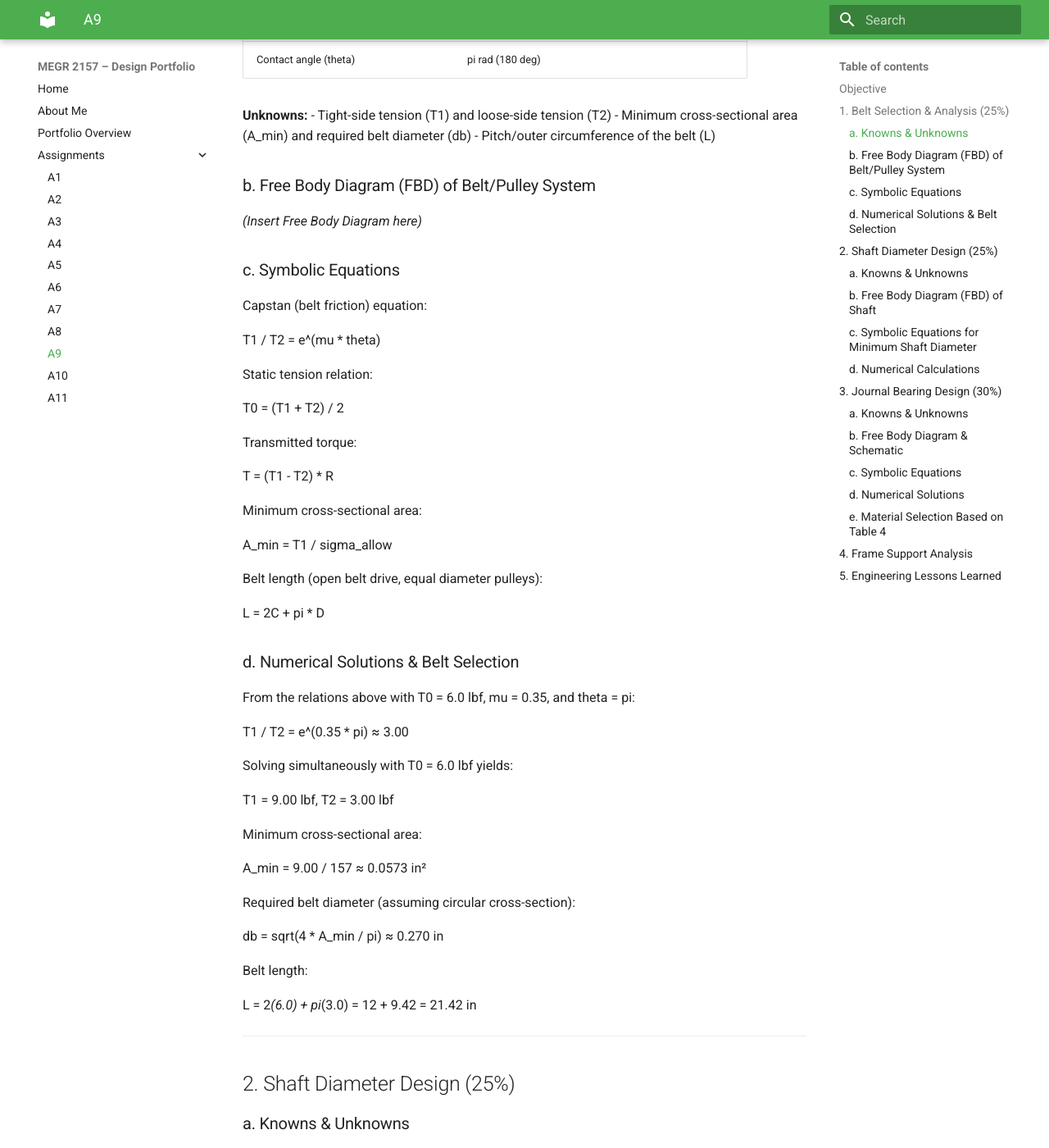
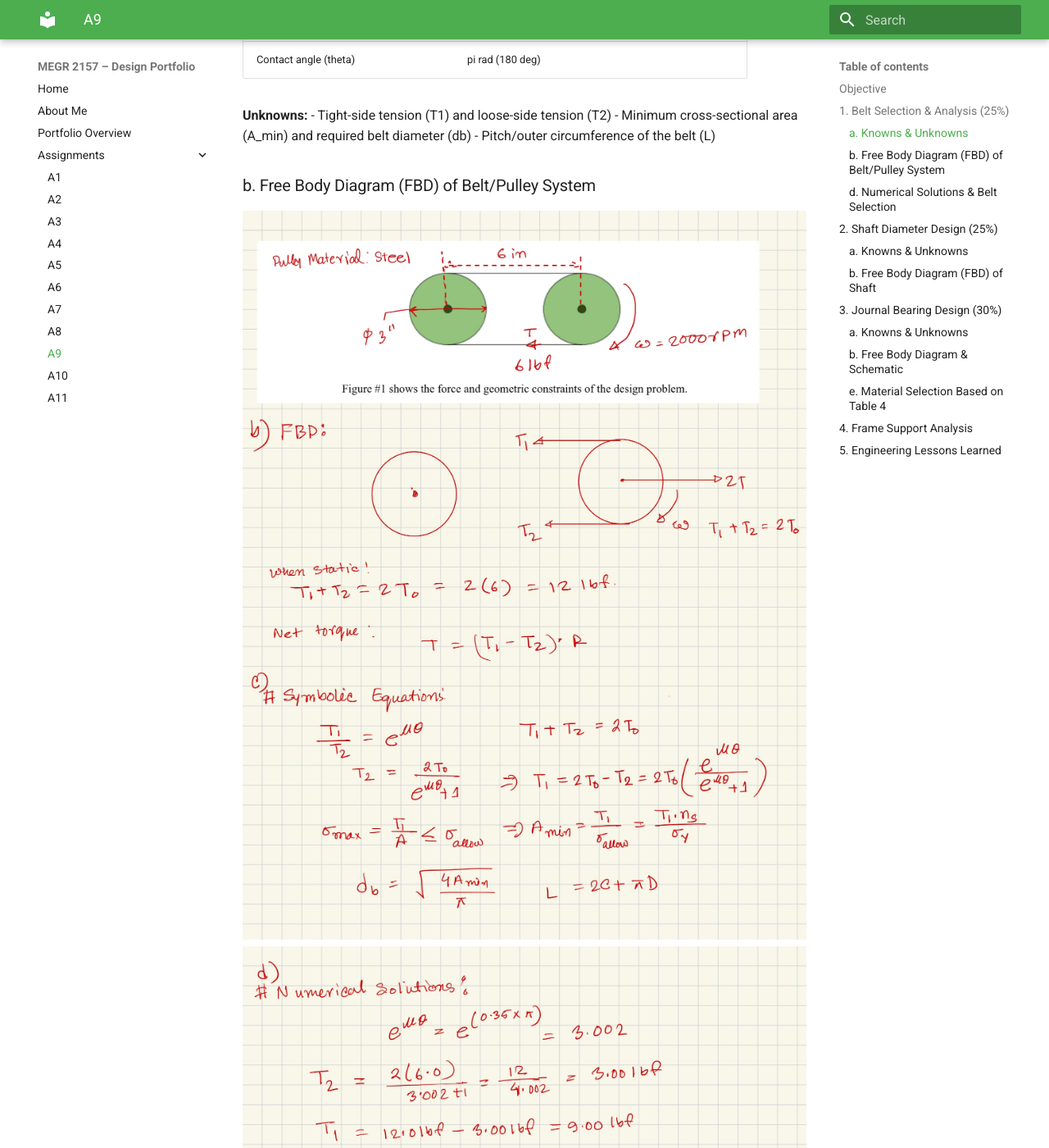
Before and after one commit to MHasan-27/megr2157-portfolio, an MkDocs documentation site: the page built from docs/assignments/A09/index.md, in a window 1280 px wide and 1400 px high, scrolled down 1318 px. Shown: the whole window at 82% size. Built offline with MkDocs 1.6.1 and Material for MkDocs 9.7.7, drawn with Linux system fonts in a browser that asks for light colours; some of the changed text lies outside the part shown.

Commit message:
Revise diagrams and remove redundant calculations
Updated the Free Body Diagrams and added numerical analysis images. Removed symbolic equations and numerical calculations sections for clarity.

```diff
--- a/docs/assignments/A09/index.md
+++ b/docs/assignments/A09/index.md
@@ -40,51 +40,11 @@ Design a pulley system to transfer power between two parallel axes separated by
 
 ### b. Free Body Diagram (FBD) of Belt/Pulley System
 
-*(Insert Free Body Diagram here)*
-
-### c. Symbolic Equations
-
-Capstan (belt friction) equation:
-
-T1 / T2 = e^(mu * theta)
-
-Static tension relation:
-
-T0 = (T1 + T2) / 2
-
-Transmitted torque:
-
-T = (T1 - T2) * R
-
-Minimum cross-sectional area:
-
-A_min = T1 / sigma_allow
-
-Belt length (open belt drive, equal diameter pulleys):
-
-L = 2C + pi * D
+![A9-1 Free Body Diagram](A9%20-1%20FBD.jpg)
+![A9-1 Numerical Analysis](A9%20-1%20Numerical.jpg)
 
 ### d. Numerical Solutions & Belt Selection
-
-From the relations above with T0 = 6.0 lbf, mu = 0.35, and theta = pi:
-
-T1 / T2 = e^(0.35 * pi) ≈ 3.00
-
-Solving simultaneously with T0 = 6.0 lbf yields:
-
-T1 = 9.00 lbf,   T2 = 3.00 lbf
-
-Minimum cross-sectional area:
-
-A_min = 9.00 / 157 ≈ 0.0573 in²
-
-Required belt diameter (assuming circular cross-section):
-
-db = sqrt(4 * A_min / pi) ≈ 0.270 in
-
-Belt length:
-
-L = 2*(6.0) + pi*(3.0) = 12 + 9.42 = 21.42 in
+![McMaster 5/16 in Belt Specification](McMaster%205-16%20in%20Belt.png)
 
 ---
 
@@ -108,29 +68,8 @@ L = 2*(6.0) + pi*(3.0) = 12 + 9.42 = 21.42 in
 
 ### b. Free Body Diagram (FBD) of Shaft
 
-*(Insert Free Body Diagram here)*
+![A9-2 Free Body Diagram](A9%20-2%20FBD.jpg)
 
-### c. Symbolic Equations for Minimum Shaft Diameter
-
-Radial load:
-
-F_radial = T1 + T2
-
-Transmitted torque:
-
-T = (T1 - T2) * R
-
-Minimum shaft diameter (based on shear stress):
-
-ds = (16 * T / (pi * tau_allow))^(1/3)
-
-### d. Numerical Calculations
-
-F_radial = 9.00 + 3.00 = 12.0 lbf
-
-T = (9.00 - 3.00) * 1.5 = 9.00 in-lbf
-
-ds = (16 * 9.00 / (pi * 17,310))^(1/3) ≈ 0.138 in
 
 **Selected standard shaft diameter:** ds = 0.250 in (matches commercial sleeve bearing bore and provides additional stiffness).
 
@@ -158,37 +97,11 @@ ds = (16 * 9.00 / (pi * 17,310))^(1/3) ≈ 0.138 in
 
 ### b. Free Body Diagram & Schematic
 
-*(Insert Free Body Diagram / Schematic here)*
-
-### c. Symbolic Equations
-
-Projected area:
-
-Ap = ds * Lb
-
-Operating pressure:
-
-P = W / Ap
-
-Surface speed:
-
-V = (pi * ds * n) / 12   (fpm)
-
-PV rating:
-
-PV = P * V
-
-### d. Numerical Solutions
-
-Ap = 0.250 * 0.375 = 0.09375 in²
-
-P = 12.0 / 0.09375 = 128.0 psi
-
-V = (pi * 0.250 * 2000) / 12 = 130.90 fpm
-
-PV = 128.0 * 130.90 = 16,755 psi · fpm
+![A9-3 Free Body Diagram](A9%20-3%20FBD.jpg)
 
 ### e. Material Selection Based on Table 4
+
+![Material Selection Table](Material%20Selection%20Table.png)
 
 **Selected Material:** Porous Bronze (SAE 841 Oil-Embedded Bronze)
 
```
